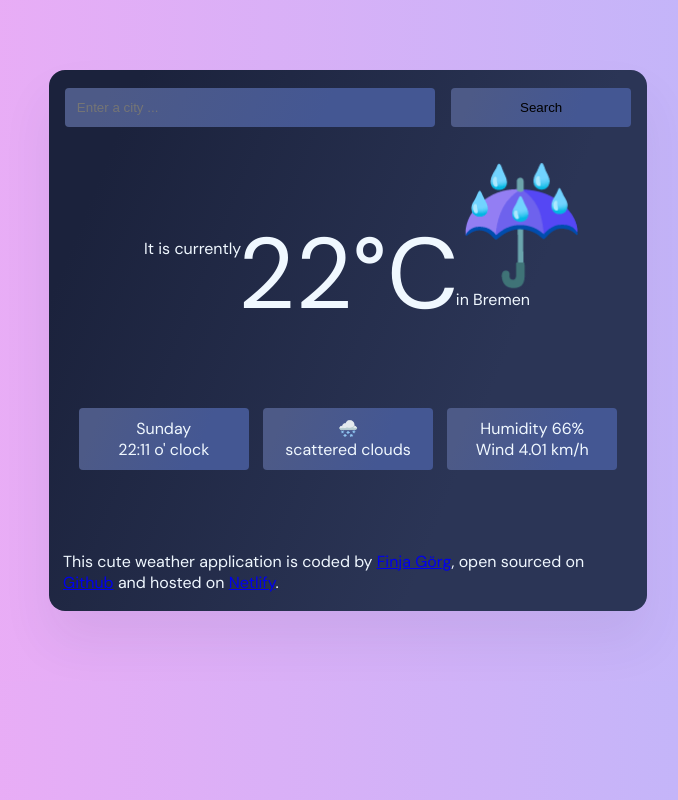
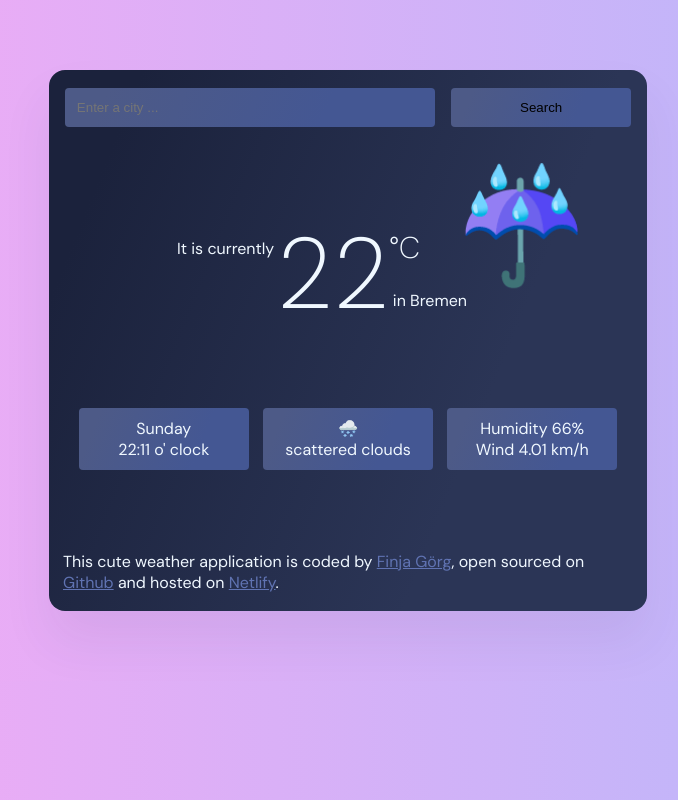
Before and after one commit to finjagrg/piu-meteo, a plain HTML site: page index.html in a window 1280 px wide. Shown: the whole page, without its empty margins (292-970 px from the left). Drawn offline with Linux system fonts and the light colour scheme.

Commit message:
positioned the weather-conditions

```diff
--- a/index.html
+++ b/index.html
@@ -29,7 +29,7 @@
       <main>
         <div class="big-weather-view">
           <span class="currently">It is currently </span>
-          <span class="big-temp">22°C</span>
+          <span class="big-temp">22<span class="degrees">°C</span></span>
           <span class="big-icon">☔️</span>
           <span class="city">in Bremen</span>
         </div>
--- a/style.css
+++ b/style.css
@@ -20,7 +20,9 @@ body {
   border-radius: 16px;
   box-shadow: 0 30px 50px rgb(65, 50, 100, 0.08);
 }
-
+a {
+  color: rgb(96, 115, 178);
+}
 .search-area {
   text-align: center;
   margin-bottom: 40px;
@@ -54,19 +56,25 @@ body {
   display: block;
   margin: 0 auto;
   text-align: center;
+  font-weight: 200;
+}
+.degrees {
+  font-size: 30px;
+  position: relative;
+  top: -50px;
 }
 .currently {
   text-align: left;
   position: relative;
   top: 50px;
-  right: -81px;
+  right: -114px;
 }
 .city {
   display: block;
   text-align: right;
   position: relative;
-  top: -193px;
-  left: -103px;
+  top: -192px;
+  left: -166px;
 }
 .big-icon {
   font-size: 110px;
```
